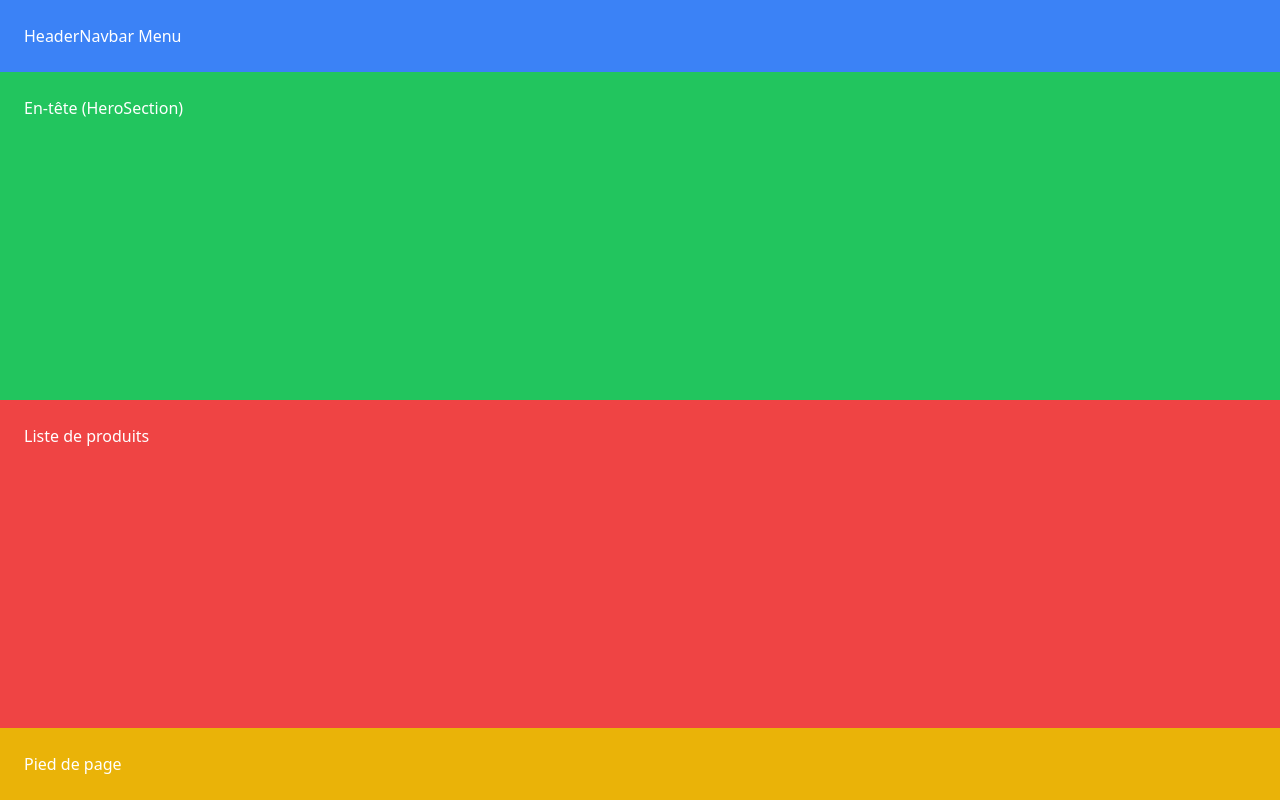
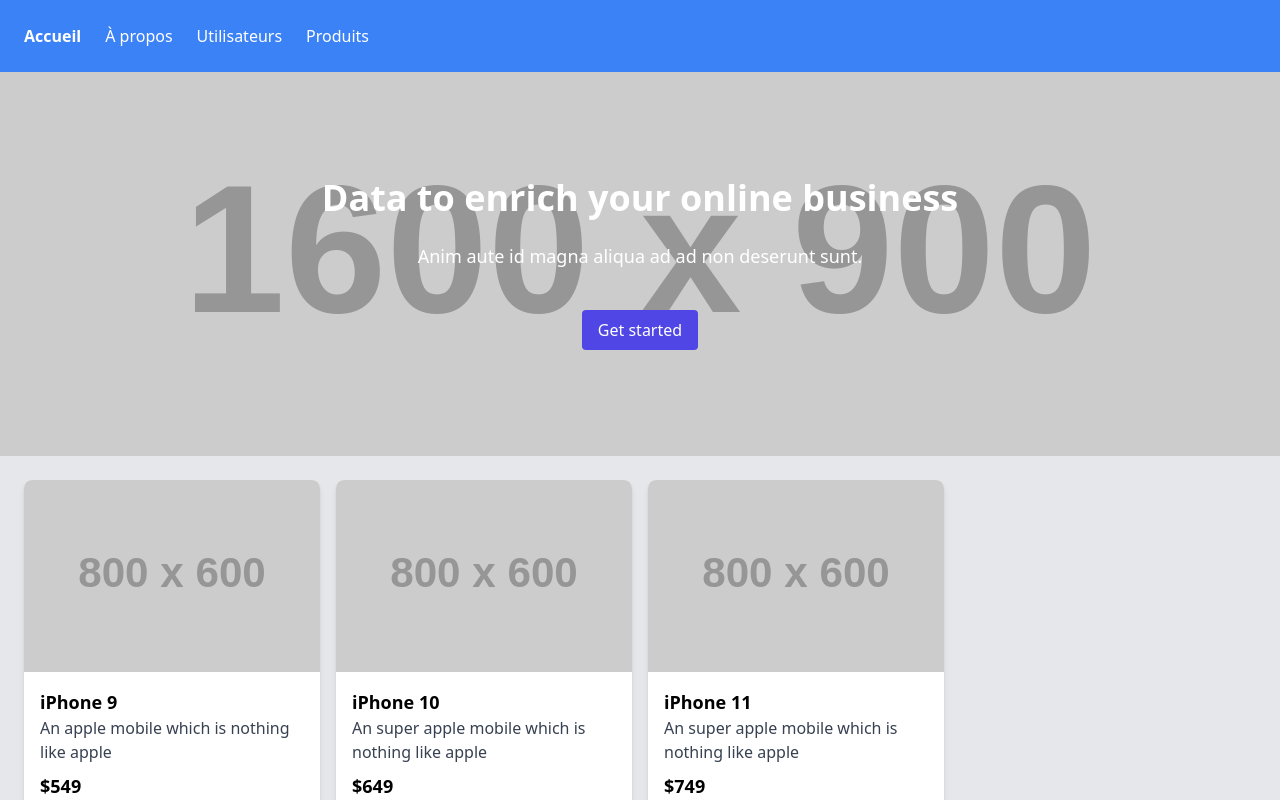
Before and after one commit to YoLoADR/vue-pre-training, a Vue app: page / in a window 1280 px wide. Shown: the top 800 px of the page. Built offline with nearby package versions, Linux system fonts and the light colour scheme.

Commit message:
passing data trought components from mock data

```diff
--- a/src/components/HeaderNavbar.vue
+++ b/src/components/HeaderNavbar.vue
@@ -1,13 +1,21 @@
 <template>
   <div class="p-6 bg-blue-500 text-white">
-    <p>HeaderNavbar Menu</p>
-    <!-- Contenu de votre HeaderNavbar -->
+    <nav>
+      <ul class="flex">
+        <li v-for="link in links" :key="link.name" class="mr-6">
+          <a :href="link.href" :class="{ 'font-bold': link.current }">{{ link.name }}</a>
+        </li>
+      </ul>
+    </nav>
   </div>
 </template>
 
 <script>
 export default {
   name: 'HeaderNavbar',
+  props: {
+    links: Array
+  }
 }
 </script>
 
--- a/src/components/HeroSection.vue
+++ b/src/components/HeroSection.vue
@@ -1,14 +1,28 @@
 <template>
-  <!-- En-tête (HeroSection) -->
-  <div class="p-6 bg-green-500 text-white flex-grow">
-    <p>En-tête (HeroSection)</p>
-    <!-- Contenu de votre En-tête -->
+  <div :style="{ backgroundImage: `url('${backgroundImage}')` }"
+    class="bg-cover bg-center h-96 flex items-center justify-center">
+    <div class="text-center">
+      <h1 class="text-4xl font-bold text-white">
+        Data to enrich your online business
+      </h1>
+      <p class="mt-6 text-lg text-white">
+        Anim aute id magna aliqua ad ad non deserunt sunt.
+      </p>
+      <div class="mt-10">
+        <a href="#" class="bg-indigo-600 text-white py-2 px-4 rounded inline-flex items-center">
+          Get started
+        </a>
+      </div>
+    </div>
   </div>
 </template>
 
 <script>
 export default {
   name: 'HeroSection',
+  props: {
+    backgroundImage: String
+  }
 }
 </script>
 
--- a/src/components/ProductList.vue
+++ b/src/components/ProductList.vue
@@ -1,14 +1,31 @@
 <template>
-  <!-- Liste de produits (ProductList) -->
-    <div class="p-6 bg-red-500 text-white flex-grow">
-      <p>Liste de produits</p>
-      <!-- Contenu de votre liste de produits -->
+  <div class="p-6 bg-gray-200">
+    <div class="grid grid-cols-1 sm:grid-cols-2 md:grid-cols-3 lg:grid-cols-4 gap-4">
+      <div v-for="product in products" :key="product.id" class="bg-white rounded-lg shadow-md overflow-hidden">
+        <img :src="product.thumbnail" alt="product image" class="w-full h-48 object-cover">
+        <div class="p-4">
+          <h3 class="text-lg font-semibold">{{ product.title }}</h3>
+          <p class="text-gray-700">{{ product.description }}</p>
+          <div class="mt-2">
+            <span class="text-lg font-bold">${{ product.price }}</span>
+          </div>
+          <div class="mt-4">
+            <a href="#" class="bg-blue-500 text-white py-2 px-4 rounded hover:bg-blue-600 transition duration-300">
+              View Details
+            </a>
+          </div>
+        </div>
+      </div>
     </div>
+  </div>
 </template>
 
 <script>
 export default {
   name: 'ProductList',
+  props: {
+    products: Array
+  }
 }
 </script>
 
--- /dev/null
+++ b/src/db/mainDB.js
@@ -0,0 +1,9 @@
+export const mainDB = {
+    heroBackgroundImage: 'https://via.placeholder.com/1600x900',
+    headerNavLinks: [
+      { name: 'Accueil', href: '/', current: true },
+      { name: 'À propos', href: '/about', current: false },
+      { name: 'Utilisateurs', href: '/user', current: false },
+      { name: 'Produits', href: '/produits', current: false },
+    ]
+  };
--- /dev/null
+++ b/src/db/productsDB.js
@@ -0,0 +1,47 @@
+export const productsDB = {
+    "products": [
+        {
+          "id": 1,
+          "title": "iPhone 9",
+          "description": "An apple mobile which is nothing like apple",
+          "price": 549,
+          "discountPercentage": 12.96,
+          "rating": 4.69,
+          "stock": 94,
+          "brand": "Apple",
+          "category": "smartphones",
+          "thumbnail": "https://via.placeholder.com/800x600",
+          "images": ["https://via.placeholder.com/600x600", "https://via.placeholder.com/600x600", "https://via.placeholder.com/600x600"]
+        },
+        {
+            "id": 2,
+            "title": "iPhone 10",
+            "description": "An super apple mobile which is nothing like apple",
+            "price": 649,
+            "discountPercentage": 13.96,
+            "rating": 4.79,
+            "stock": 34,
+            "brand": "Apple",
+            "category": "smartphones",
+            "thumbnail": "https://via.placeholder.com/800x600",
+            "images": ["https://via.placeholder.com/600x600", "https://via.placeholder.com/600x600", "https://via.placeholder.com/600x600"]
+        },
+        {
+            "id": 3,
+            "title": "iPhone 11",
+            "description": "An super apple mobile which is nothing like apple",
+            "price": 749,
+            "discountPercentage": 3.96,
+            "rating": 4.89,
+            "stock": 0,
+            "brand": "Apple",
+            "category": "smartphones",
+            "thumbnail": "https://via.placeholder.com/800x600",
+            "images": ["https://via.placeholder.com/600x600", "https://via.placeholder.com/600x600", "https://via.placeholder.com/600x600"]
+        },
+      // ... autres produits
+    ],
+    "total": 100,
+    "skip": 0,
+    "limit": 30
+  };
--- a/src/views/HomePage.vue
+++ b/src/views/HomePage.vue
@@ -1,8 +1,8 @@
 <template>
     <div class="flex flex-col min-h-screen">
-        <HeaderNavbar />
-        <HeroSection />
-        <ProductList />
+        <HeaderNavbar :links="headerNavLinks" />
+        <HeroSection :backgroundImage="heroBackgroundImage" />
+        <ProductList :products="products" />
         <MainFooter />
     </div>
 </template>
@@ -13,6 +13,9 @@ import HeroSection from '@/components/HeroSection.vue';
 import ProductList from '@/components/ProductList.vue';
 import MainFooter from '@/components/MainFooter.vue';
 
+import { productsDB } from '@/db/productsDB.js';
+import { mainDB } from '@/db/mainDB.js';
+
 export default {
     name: 'HomePage',
     components: {
@@ -20,6 +23,13 @@ export default {
         HeroSection,
         ProductList,
         MainFooter
+    },
+    data() {
+        return {
+            products: productsDB.products,
+            heroBackgroundImage: mainDB.heroBackgroundImage,
+            headerNavLinks: mainDB.headerNavLinks
+        };
     }
 }
 </script>
```
